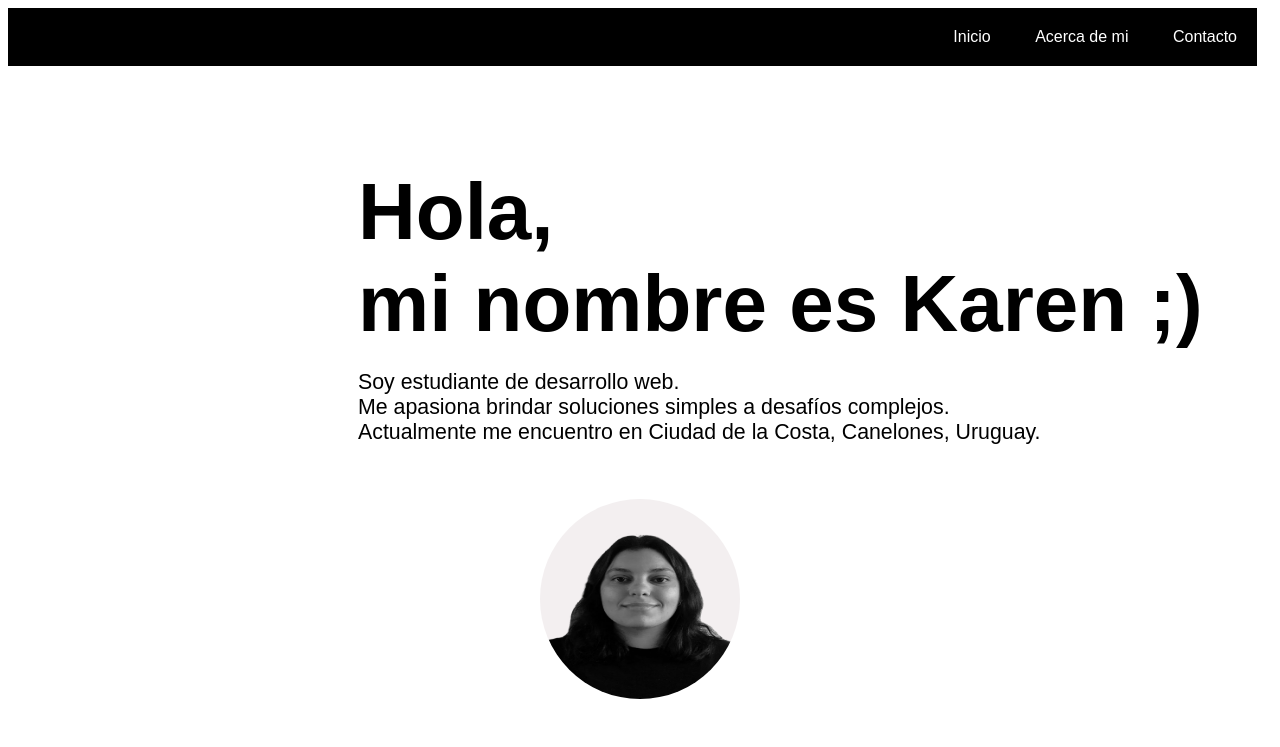
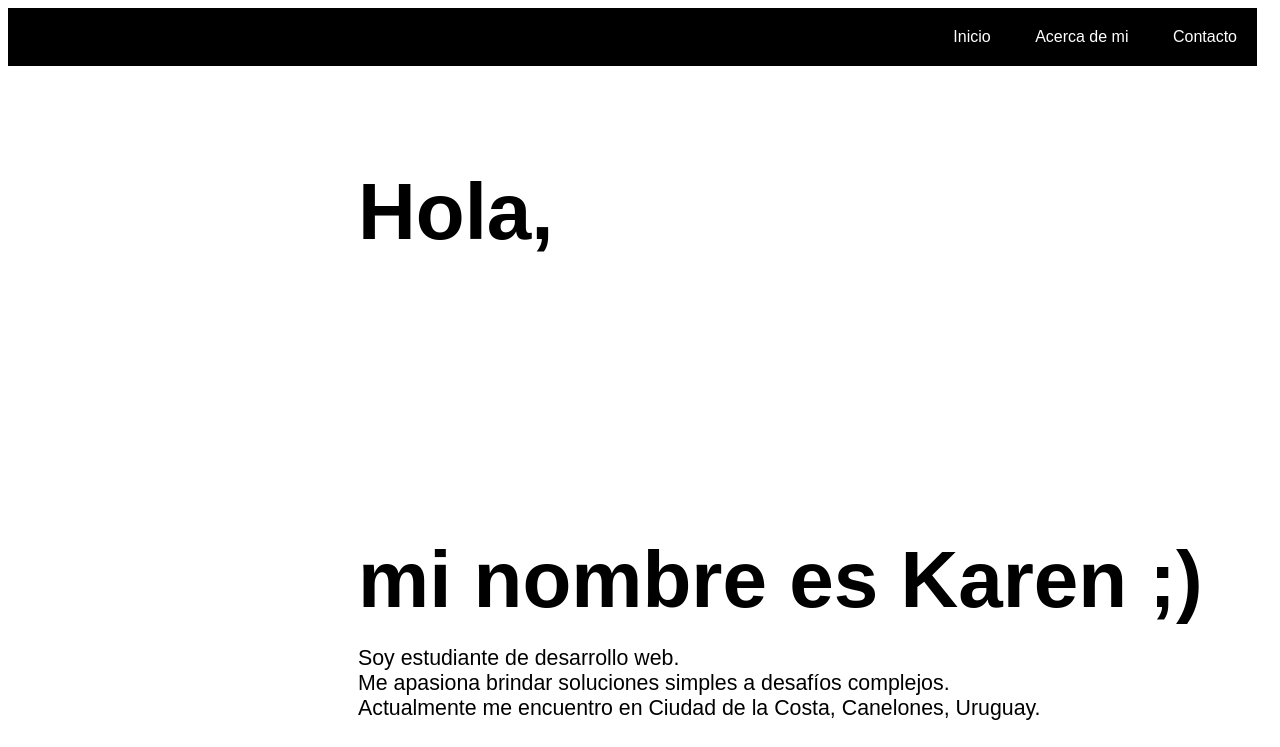
Before and after one commit to 94kle/94kle.github.io, a plain HTML site: page index.html in a window 1280 px wide. Shown: the top 747 px of the page. Drawn offline with Linux system fonts and the light colour scheme.

Commit message:
Update index.html
Signed-off-by: 94kle <141073916+94kle@users.noreply.github.com>

```diff
--- a/index.html
+++ b/index.html
@@ -18,7 +18,7 @@
     </ul>
 
     <div>
-     <h1 id="saludo">Hola, <br> mi nombre es Karen ;)</h1>
+     <h1 id="saludo">Hola, <br><br><br><br>   mi nombre es Karen ;)</h1>
     <p class="alineado" id="acerca">
         Soy estudiante de desarrollo web.
         <br>
```
